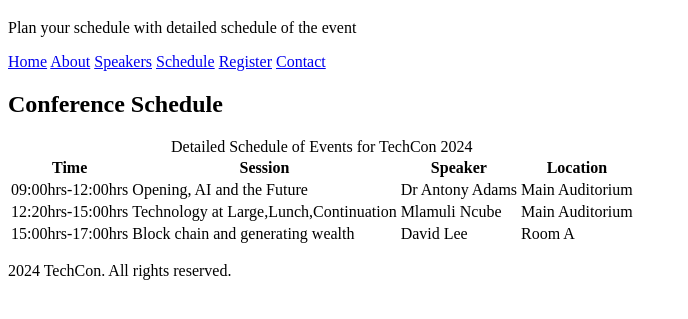
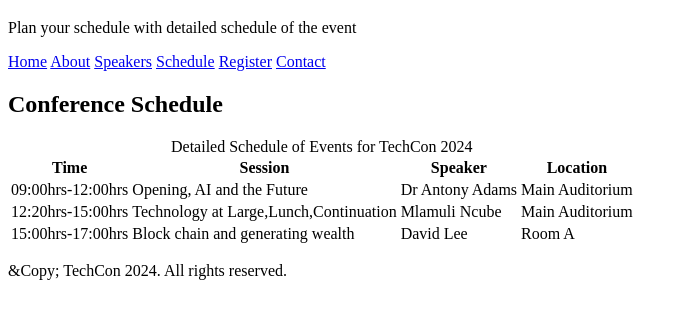
Before and after one commit to Mlaahtony/TechCon_HTML, a plain HTML site: page techcon_website/schedule.html in a window 1280 px wide. Shown: the part 61-380 px from the top of the page, without its empty margins (0-688 px from the left). Drawn offline with Linux system fonts and the light colour scheme.

Commit message:
Update schedule.html

```diff
--- a/techcon_website/schedule.html
+++ b/techcon_website/schedule.html
@@ -56,7 +56,7 @@
         </main>
 
         <footer>
-            <p> 2024 TechCon. All rights reserved.</p>
+            <p>&Copy; TechCon 2024. All rights reserved.</p>
          </footer>
          </body>
          </html>
```
